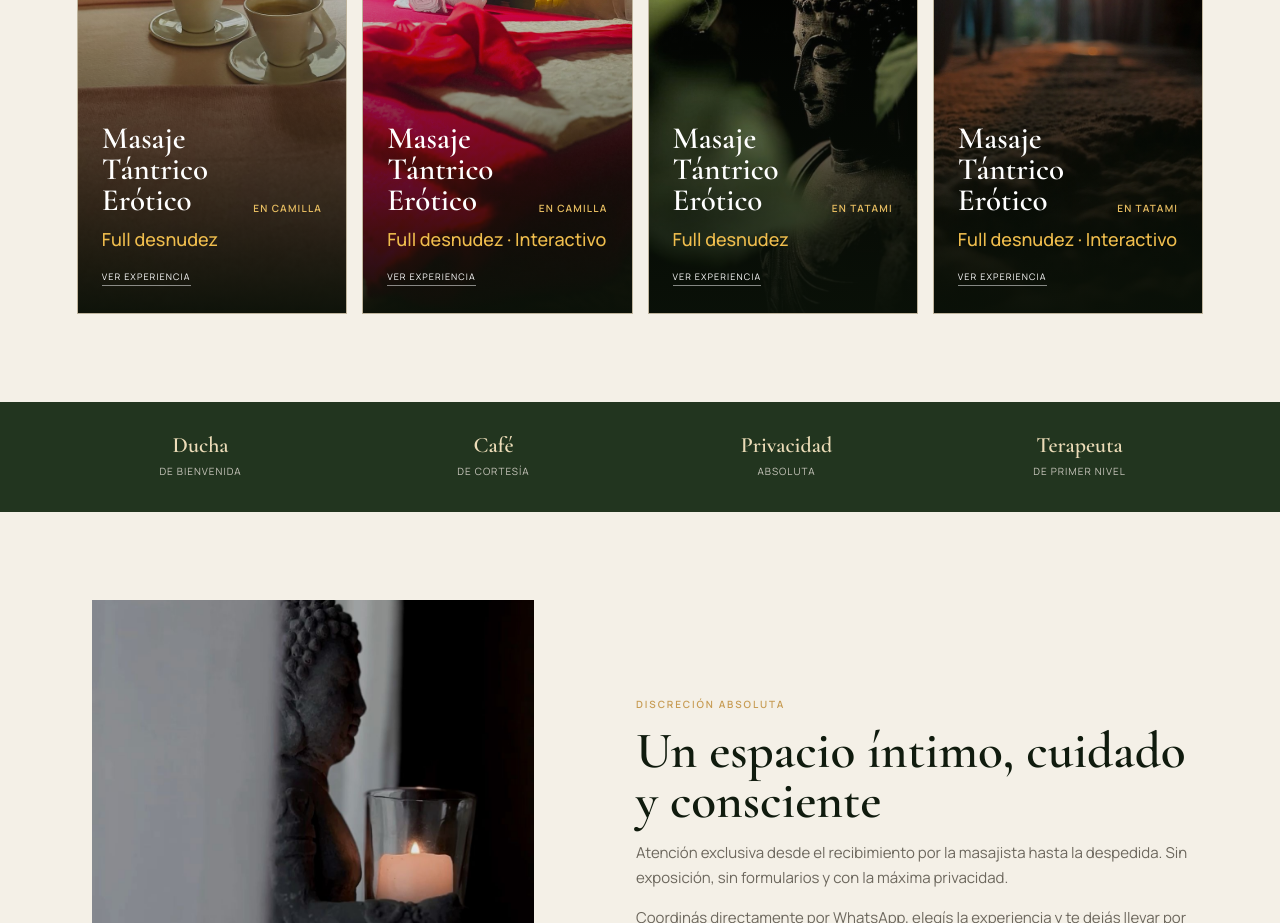
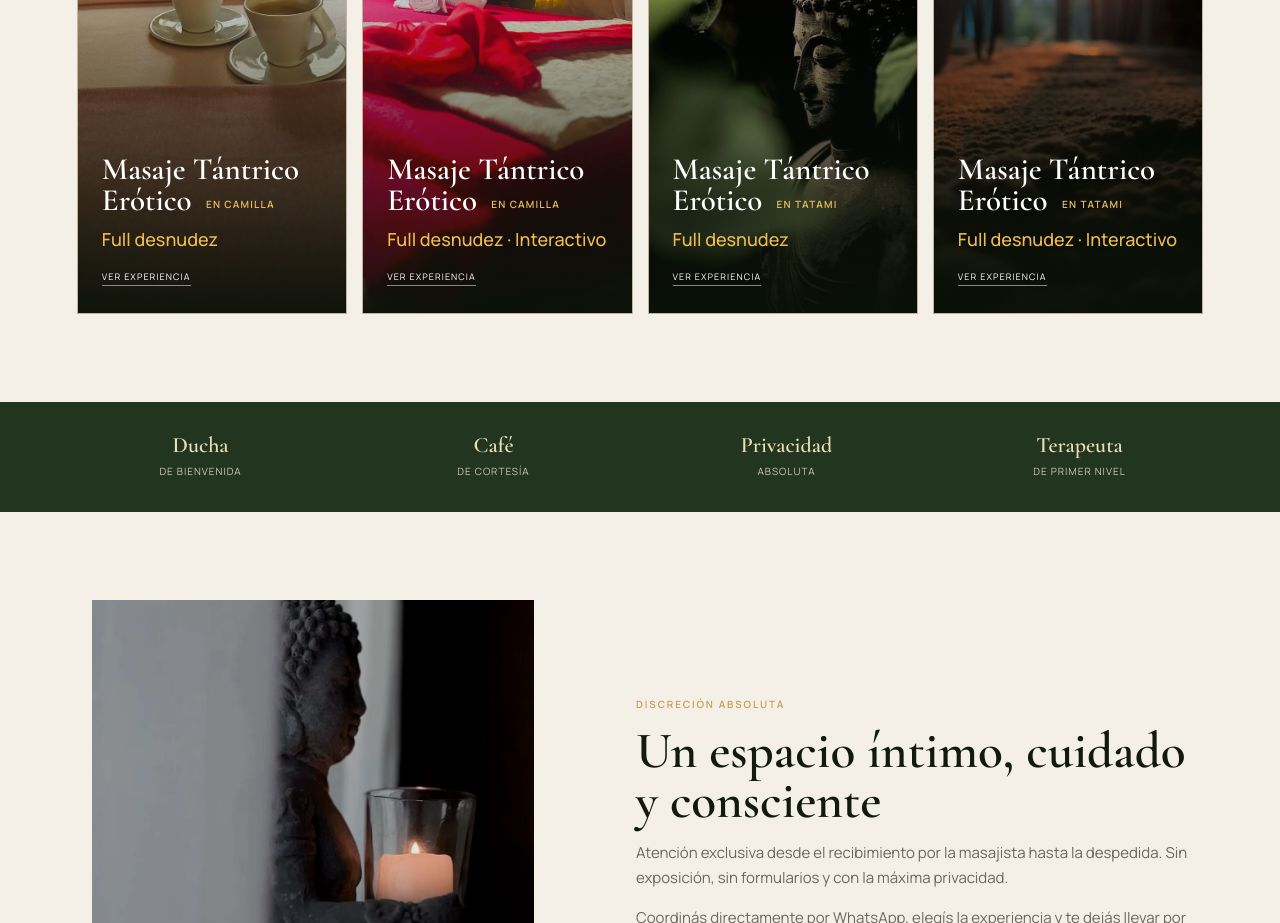
Before and after one commit to DylanMachado1/terapeutas-tantricas, a plain HTML site: page index.html in a window 1280 px wide. Shown: the part 1200-2123 px from the top of the page. Drawn offline with nearby package versions, Linux system fonts and the light colour scheme.

Commit message:
Align service card headings

```diff
--- a/contact.css
+++ b/contact.css
@@ -9,25 +9,23 @@
 }
 
 .cover-title {
-  display: flex;
-  align-items: flex-end;
-  gap: 10px;
+  display: block;
   margin-bottom: 13px;
 }
 
 .cover-copy .cover-title strong {
-  flex: 1 1 175px;
   margin: 0;
   font-size: 31px;
 }
 
 .cover-copy .cover-title small {
-  flex: 0 0 auto;
-  margin-bottom: 3px;
+  display: inline;
+  margin-left: 7px;
   color: #e7bd61;
   font: 600 10px/1 var(--sans);
   letter-spacing: .12em;
   white-space: nowrap;
+  vertical-align: .22em;
 }
 
 .cover-copy em {
--- a/index.html
+++ b/index.html
@@ -42,22 +42,22 @@
       <header class="section-head reveal"><p class="eyebrow">Elegí tu experiencia</p><h2>Cuatro formas de vivir el tantra</h2><p>Tocá una modalidad para conocerla. Toda la información se abre dentro de la misma tarjeta.</p></header>
       <div class="modality-grid">
         <article class="modality-card reveal" data-service-card>
-          <button class="modality-cover" type="button" aria-expanded="false"><img src="assets/images/referencia-camilla.jpg" alt="Camilla preparada con café de cortesía"><span class="cover-shade"></span><span class="cover-copy"><span class="cover-title"><strong>Masaje Tántrico Erótico</strong><small>En camilla</small></span><em>Full desnudez</em><i>Ver experiencia</i></span></button>
+          <button class="modality-cover" type="button" aria-expanded="false"><img src="assets/images/referencia-camilla.jpg" alt="Camilla preparada con café de cortesía"><span class="cover-shade"></span><span class="cover-copy"><span class="cover-title"><strong>Masaje Tántrico<br>Erótico <small>En camilla</small></strong></span><em>Full desnudez</em><i>Ver experiencia</i></span></button>
           <div class="modality-info"><button class="close-card" type="button" aria-label="Cerrar información">×</button><h3>Camilla · Full desnudez</h3><p>Una terapia dividida en cuatro momentos: conexión tántrica, masaje sensorial con tules, masaje relajante y masaje erótico y sensual.</p><p>En camilla se enfatiza especialmente un buen masaje relajante. La experiencia culmina con masaje tántrico en las zonas íntimas para alcanzar un orgasmo intenso.</p><p class="included">Ducha al retirarse y café de despedida opcional.</p></div>
         </article>
 
         <article class="modality-card reveal" data-service-card>
-          <button class="modality-cover" type="button" aria-expanded="false"><img src="assets/images/camilla-roja.jpeg" alt="Camilla roja preparada para la experiencia"><span class="cover-shade"></span><span class="cover-copy"><span class="cover-title"><strong>Masaje Tántrico Erótico</strong><small>En camilla</small></span><em>Full desnudez · Interactivo</em><i>Ver experiencia</i></span></button>
+          <button class="modality-cover" type="button" aria-expanded="false"><img src="assets/images/camilla-roja.jpeg" alt="Camilla roja preparada para la experiencia"><span class="cover-shade"></span><span class="cover-copy"><span class="cover-title"><strong>Masaje Tántrico<br>Erótico <small>En camilla</small></strong></span><em>Full desnudez · Interactivo</em><i>Ver experiencia</i></span></button>
           <div class="modality-info"><button class="close-card" type="button" aria-label="Cerrar información">×</button><h3>Camilla · Interactivo</h3><p>Podés interactuar armoniosamente con la terapeuta durante las cuatro etapas del masaje, creando una experiencia más sensual, erótica e íntima.</p><p>Es ideal para quienes desean participar y conectar aún más a través del tacto consciente, en lugar de limitarse únicamente a recibir.</p><p class="included">Ducha al retirarse y café de despedida opcional.</p></div>
         </article>
 
         <article class="modality-card reveal" data-service-card>
-          <button class="modality-cover" type="button" aria-expanded="false"><img src="assets/images/referencia-tatami.jpg" alt="Buda entre hojas en tonos verdes"><span class="cover-shade"></span><span class="cover-copy"><span class="cover-title"><strong>Masaje Tántrico Erótico</strong><small>En tatami</small></span><em>Full desnudez</em><i>Ver experiencia</i></span></button>
+          <button class="modality-cover" type="button" aria-expanded="false"><img src="assets/images/referencia-tatami.jpg" alt="Buda entre hojas en tonos verdes"><span class="cover-shade"></span><span class="cover-copy"><span class="cover-title"><strong>Masaje Tántrico<br>Erótico <small>En tatami</small></strong></span><em>Full desnudez</em><i>Ver experiencia</i></span></button>
           <div class="modality-info"><button class="close-card" type="button" aria-label="Cerrar información">×</button><h3>Tatami · Full desnudez</h3><p>Se realiza a nivel del suelo y permite enfatizar más el contacto piel a piel y cuerpo a cuerpo. Incorpora diferentes poses y movimientos tántricos.</p><p>Es una experiencia más ferviente, sensual y erótica, con danzas corporales que aprovechan la libertad del tatami.</p><p class="included">Ducha al retirarse y café de despedida.</p></div>
         </article>
 
         <article class="modality-card reveal" data-service-card>
-          <button class="modality-cover" type="button" aria-expanded="false"><img src="assets/images/textura-tatami.jpeg" alt="Textura del tatami con luz cálida"><span class="cover-shade"></span><span class="cover-copy"><span class="cover-title"><strong>Masaje Tántrico Erótico</strong><small>En tatami</small></span><em>Full desnudez · Interactivo</em><i>Ver experiencia</i></span></button>
+          <button class="modality-cover" type="button" aria-expanded="false"><img src="assets/images/textura-tatami.jpeg" alt="Textura del tatami con luz cálida"><span class="cover-shade"></span><span class="cover-copy"><span class="cover-title"><strong>Masaje Tántrico<br>Erótico <small>En tatami</small></strong></span><em>Full desnudez · Interactivo</em><i>Ver experiencia</i></span></button>
           <div class="modality-info"><button class="close-card" type="button" aria-label="Cerrar información">×</button><h3>Tatami · Interactivo</h3><p>Una terapia sublime y guiada en la que aprendés a vivir el tantra junto a la terapeuta. Participás mediante la caricia consciente, el placer y la conexión.</p><p>Está creada para disfrutar sin prisa, movilizar la energía sexual y vivir una experiencia íntima, sensorial y profundamente renovadora.</p><p class="included">Ducha al retirarse y café de despedida opcional.</p></div>
         </article>
       </div>
```
